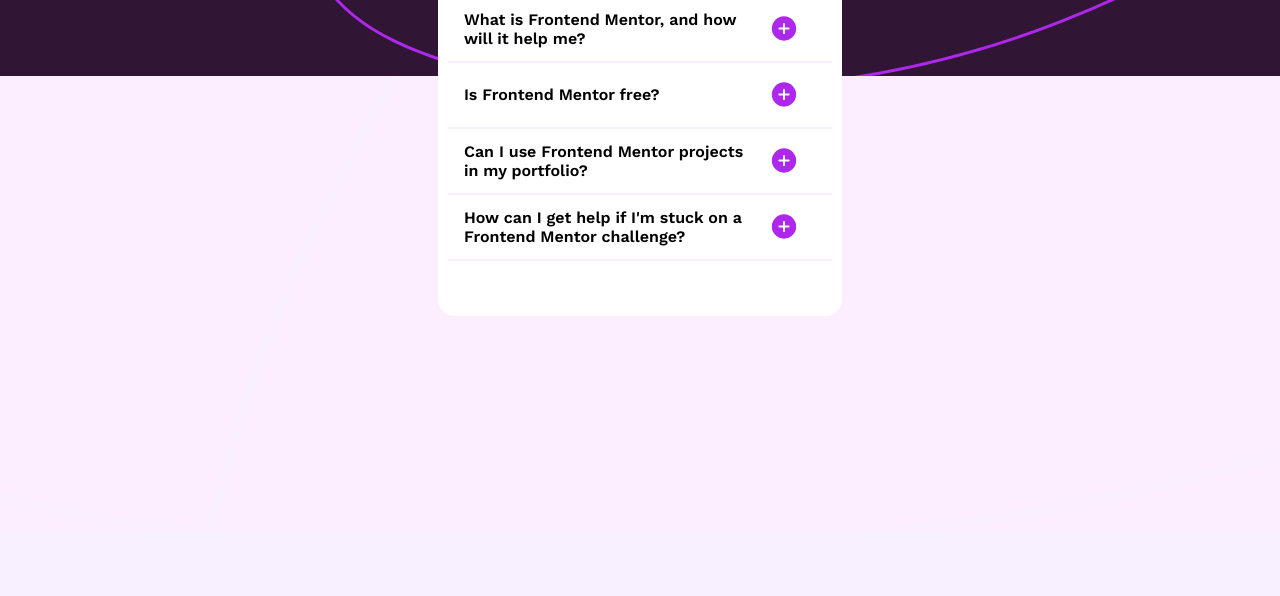
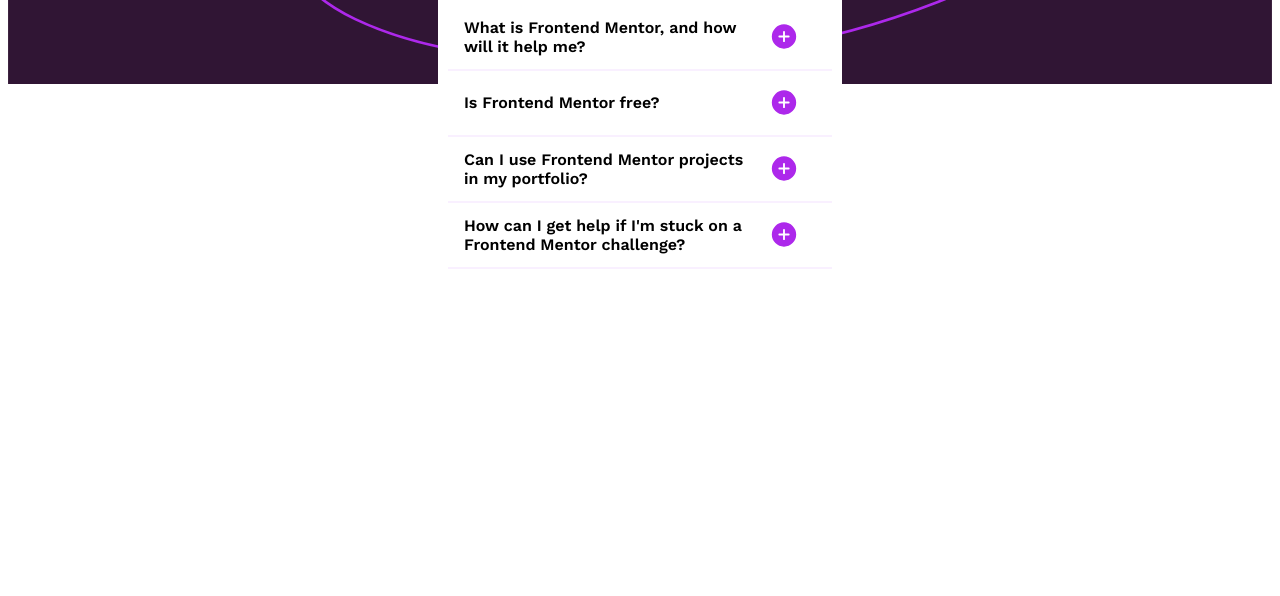
Before and after one commit to MisterCcobD/FAQ-ACCORDION-MAIN, a plain HTML site: page index.html in a window 1280 px wide. Shown: the part 204-800 px from the top of the page. Drawn offline with Linux system fonts and the light colour scheme.

Commit message:
revert background styles

```diff
--- a/style.css
+++ b/style.css
@@ -16,17 +16,7 @@
   font-family: workSansVariable;
   text-align: left;
 }
-body {
-  background-image: url(assets/images/background-pattern-mobile.svg);
-  background-color: var(--LightPink);
-  background-repeat: no-repeat;
-  background-position: center;
-  background-size: cover;
-  background-blend-mode: color;
-  margin: 0;
-  padding: 0;
-}
-/*
+
 revert to
 body {
   background-color: var(--LightPink);
@@ -43,7 +33,7 @@
     width: 100%;
     height: 25vh;
 }
-*/
+
 a{
     text-decoration: none;
     font-family: workSansVariable;
```
